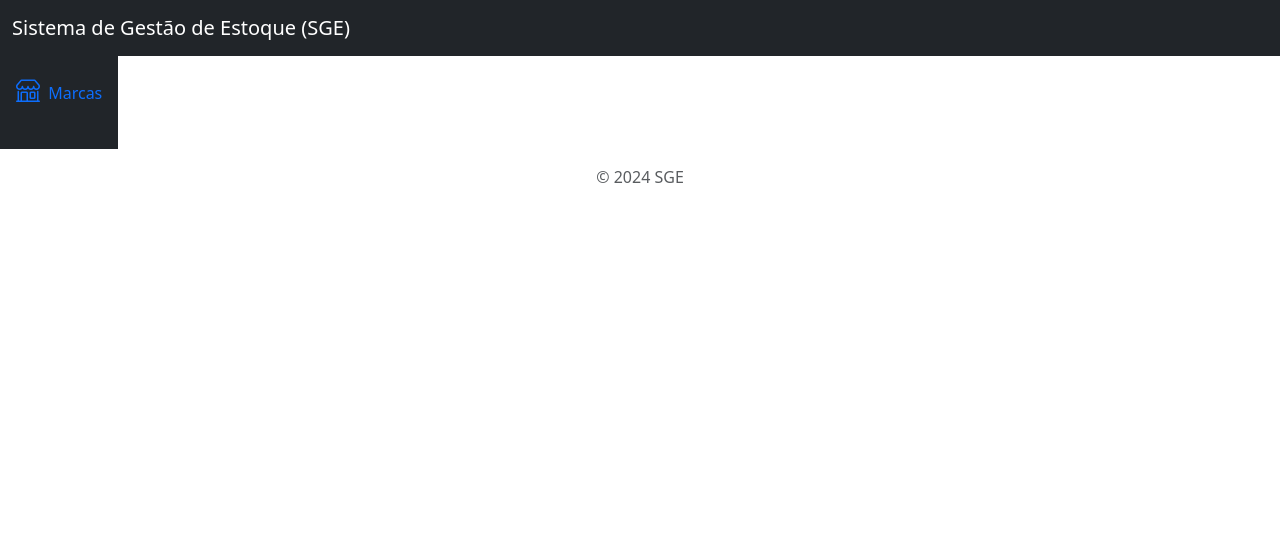
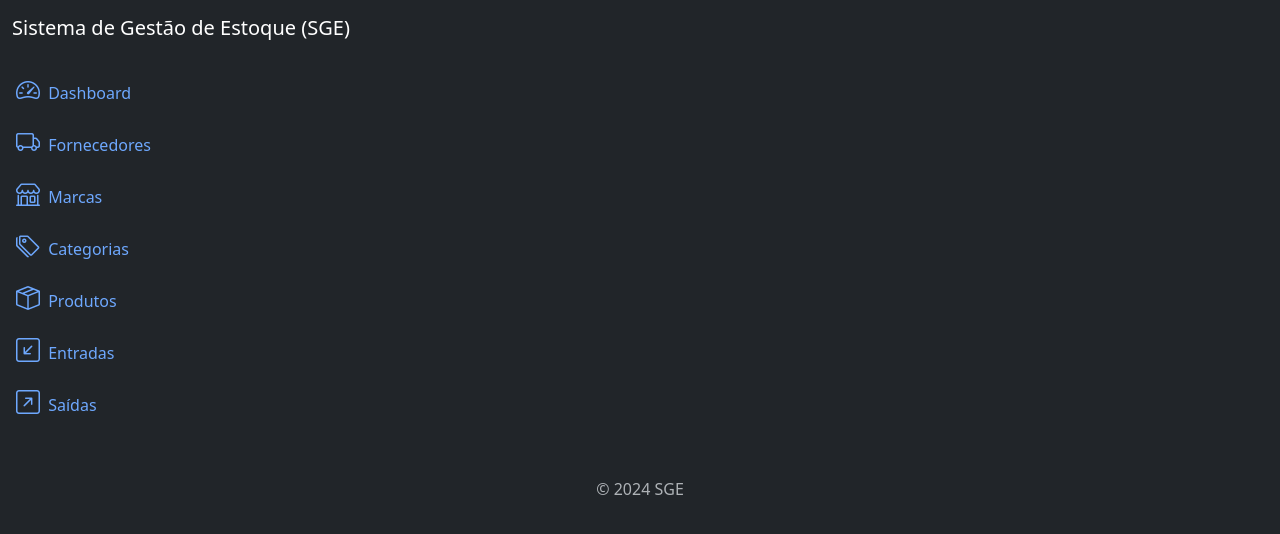
Before and after one commit to juliogazoli/pycodebr-django-sge, a Django app: template app/templates/base.html in a window 1280 px wide. Shown: the top 534 px of the page. Run offline with Django 5.2, Linux system fonts and the light colour scheme; the template is opened without the code that fills it, so the values that code supplies are empty.

Commit message:
sidebar items

```diff
--- a/app/templates/base.html
+++ b/app/templates/base.html
@@ -1,5 +1,5 @@
 <!DOCTYPE html>
-<html lang="pt-br">
+<html lang="pt-br" data-bs-theme="dark">
     <head>
         <meta charset="UTF-8">
         <meta name="viewport" content="width=device-width, initial-scale=1.0">
--- a/app/templates/components/_sidebar.html
+++ b/app/templates/components/_sidebar.html
@@ -7,9 +7,45 @@
             <div class="collapse d-sm-block" id="menuCollapse">
                 <ul class="nav flex-column align-items-start" id="menu">
                     <li>
-                        <a href="{% url 'brand_list' %}" class="nav-link px-0 align-middle">
+                        <a href="#" class="nav-link px-0 align-middle">
+                            <i class="bi bi-speedometer2 fs-4"></i>
+                            <span class="ms-1">Dashboard</span>
+                        </a>
+                    </li>
+                    <li>
+                        <a href="#" class="nav-link px-0 align-middle">
+                            <i class="bi bi-truck fs-4"></i>
+                            <span class="ms-1">Fornecedores</span>
+                        </a>
+                    </li>
+                    <li>
+                        <a href="#" class="nav-link px-0 align-middle">
                             <i class="bi bi-shop fs-4"></i>
                             <span class="ms-1">Marcas</span>
+                        </a>
+                    </li>
+                    <li>
+                        <a href="#" class="nav-link px-0 align-middle">
+                            <i class="bi bi-tags fs-4"></i>
+                            <span class="ms-1">Categorias</span>
+                        </a>
+                    </li>
+                    <li>
+                        <a href="#" class="nav-link px-0 align-middle">
+                            <i class="bi bi-box-seam fs-4"></i>
+                            <span class="ms-1">Produtos</span>
+                        </a>
+                    </li>
+                    <li>
+                        <a href="#" class="nav-link px-0 align-middle">
+                            <i class="bi bi-arrow-down-left-square fs-4"></i>
+                            <span class="ms-1">Entradas</span>
+                        </a>
+                    </li>
+                    <li>
+                        <a href="#" class="nav-link px-0 align-middle">
+                            <i class="bi bi-arrow-up-right-square fs-4"></i>
+                            <span class="ms-1">Saídas</span>
                         </a>
                     </li>
                 </ul>
```
